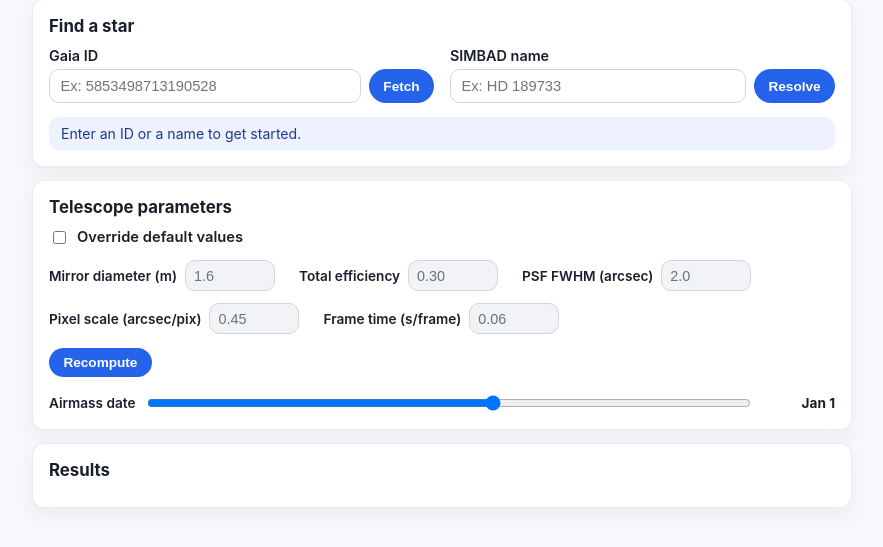
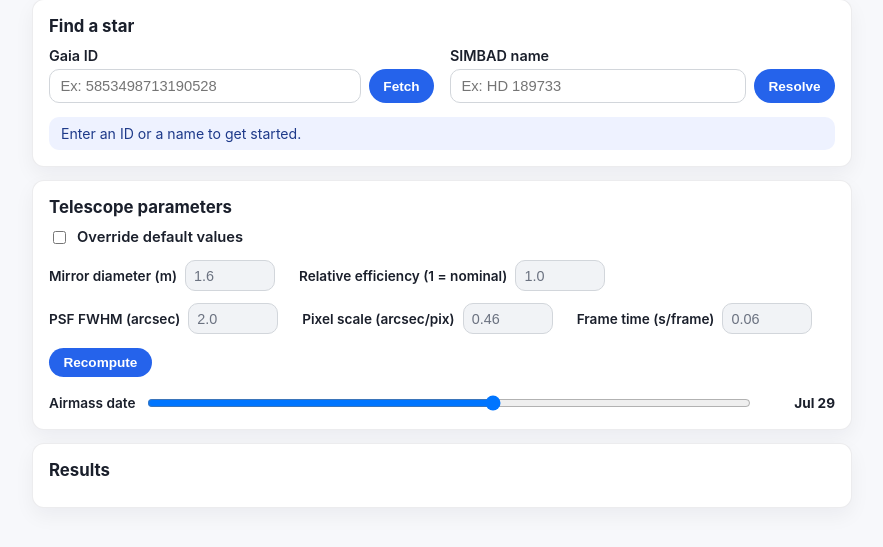
Before and after one commit to eartigau/pesto-etc, a Flask app: page / in a window 1280 px wide. Shown: the part 121-668 px from the top of the page, without its empty margins (198-1081 px from the left). Run offline with Flask 2, Linux system fonts and the light colour scheme.

Commit message:
Use PESTO's real calibrated throughput and add atmospheric extinction
Replaced the generic SDSS-filter-derived zero points with the actual
measured per-band throughput (e-/s at mag 20, airmass 1) and extinction
coefficients from the nominal PESTO ETC (F.-R. Lachapelle,
etc_pesto_nominal/ETC_v2_181128.ipynb), the authoritative reference for
this instrument. The old estimate diverged from the real system by up to
~4x in z and Halpha.

- g/r/i/z/Halpha now use PESTO_BANDS (n20, amCoef) instead of magToPhotons.
- Mirror diameter and "relative efficiency" (default 1.0, was 0.30) now
  scale that calibrated reference rather than an absolute flat-QE model.
- Pixel scale default 0.45 -> 0.46, Moffat beta 3.5 -> 3.0, matching the
  notebook.
- Atmospheric extinction (mag += am_coef * (airmass - 1)) is now applied,
  using the best (minimum) airmass reached during whichever night is
  selected on the airmass plot; the flux table now shows which airmass
  that extinction was computed for, and the date slider recomputes both
  the chart and the flux table together.
- Fixed the date-slider label briefly showing "Jan 1" on load instead of
  today's date (an init-order bug).

Co-Authored-By: Claude Sonnet 5 <noreply@anthropic.com>

```diff
--- a/index.html
+++ b/index.html
@@ -53,7 +53,7 @@
         </div>
         <div class="param-col">
           <label for="efficiency" data-i18n="efficiencyLabel"></label>
-          <input id="efficiency" type="number" min="0" max="1" step="0.01" value="0.30" disabled />
+          <input id="efficiency" type="number" min="0" max="2" step="0.01" value="1.0" disabled />
         </div>
         <div class="param-col">
           <label for="fwhm" data-i18n="fwhmLabel"></label>
@@ -61,7 +61,7 @@
         </div>
         <div class="param-col">
           <label for="pixscale" data-i18n="pixscaleLabel"></label>
-          <input id="pixscale" type="number" min="0.01" step="0.01" value="0.45" disabled />
+          <input id="pixscale" type="number" min="0.01" step="0.01" value="0.46" disabled />
         </div>
         <div class="param-col">
           <label for="frameTime" data-i18n="frameTimeLabel"></label>
@@ -81,6 +81,7 @@
     <section class="card" id="resultsCard">
       <h2 data-i18n="resultsTitle"></h2>
       <div id="starInfo" class="star-panel"></div>
+      <div id="fluxAirmassNote" class="info"></div>
       <table id="fluxTable" class="results-table hidden">
         <thead>
           <tr>
--- a/static/main.js
+++ b/static/main.js
@@ -24,7 +24,7 @@ const STRINGS = {
     telescopeTitle: "Paramètres du télescope",
     overrideLabel: "Modifier les valeurs par défaut",
     mirrorLabel: "Diamètre miroir (m)",
-    efficiencyLabel: "Efficacité totale",
+    efficiencyLabel: "Efficacité relative (1 = nominal)",
     fwhmLabel: "FWHM PSF (arcsec)",
     pixscaleLabel: "Pixel scale (arcsec/pix)",
     frameTimeLabel: "Temps de pose (s/frame)",
@@ -37,6 +37,7 @@ const STRINGS = {
     thFlux: "Flux (ph/s)",
     thPeak: "Pic PSF (ph/s/pix)",
     thElectrons: "e⁻/pix/frame",
+    fluxAirmassNote: (am) => `Extinction calculée pour une masse d'air de ${am} (meilleur moment de la nuit sélectionnée).`,
     statName: "Nom",
     statParallax: "Parallaxe",
     statDistance: "Distance",
@@ -71,7 +72,7 @@ const STRINGS = {
     telescopeTitle: "Telescope parameters",
     overrideLabel: "Override default values",
     mirrorLabel: "Mirror diameter (m)",
-    efficiencyLabel: "Total efficiency",
+    efficiencyLabel: "Relative efficiency (1 = nominal)",
     fwhmLabel: "PSF FWHM (arcsec)",
     pixscaleLabel: "Pixel scale (arcsec/pix)",
     frameTimeLabel: "Frame time (s/frame)",
@@ -84,6 +85,7 @@ const STRINGS = {
     thFlux: "Flux (ph/s)",
     thPeak: "PSF peak (ph/s/pix)",
     thElectrons: "e⁻/pix/frame",
+    fluxAirmassNote: (am) => `Extinction computed for an airmass of ${am} (best moment of the selected night).`,
     statName: "Name",
     statParallax: "Parallax",
     statDistance: "Distance",
@@ -207,24 +209,30 @@ function gaiaToGri(bp, rp, g) {
   };
 }
 
-// Zero points (photons/s/cm^2 at mag=0, expressed in magnitude units: zp = 2.5*log10(N0)).
-// g, r, i, z derived from real SDSS filter zero points and effective widths (SVO Filter
-// Profile Service, SLOAN/SDSS.{g,r,i,z}). Halpha assumes a 1 nm bandpass on the r-band
-// continuum (same Fnu as r, but integrated over 1 nm instead of the ~106 nm r bandwidth),
-// which is why it sits ~5 mag below the broadband zero points rather than above them.
-function magToPhotons(mag, band) {
-  const zp = {
-    g: 15.3527,
-    r: 14.7901,
-    i: 14.4060,
-    z: 14.1106,
-    Halpha: 9.6593,
-  };
-  const exp = -0.4 * (mag - zp[band]);
-  return Math.pow(10, exp);
+// Real calibrated PESTO throughput per band: n20 = e-/s at mag 20, airmass 1 (measured
+// on the as-built 1.6 m system), am_coef = extinction (mag per unit airmass). From the
+// nominal PESTO ETC (F.-R. Lachapelle, ETC_v2_181128.ipynb), which is the reference for
+// this instrument; supersedes an earlier generic SDSS-zero-point-based estimate that
+// diverged from the real system by up to ~4x in z and Halpha.
+const PESTO_BANDS = {
+  g: {n20: 78.0, amCoef: 0.4},
+  r: {n20: 67.9, amCoef: 0.15},
+  i: {n20: 43.9, amCoef: 0.1},
+  z: {n20: 11.8, amCoef: 0.1},
+  Halpha: {n20: 0.1, amCoef: 0.15},
+};
+const REF_MIRROR_M = 1.6; // aperture the n20 values above were calibrated at
+
+// Photon rate (e-/s) for a star of the given magnitude, extinguished for airmass, then
+// scaled by how the chosen mirror area / relative efficiency compares to the reference
+// PESTO system the n20 values were measured on.
+function bandPhotons(mag, band, airmass, areaRatio) {
+  const {n20, amCoef} = PESTO_BANDS[band];
+  const magObs = mag + amCoef * (airmass - 1);
+  return n20 * Math.pow(10, (20 - magObs) / 2.5) * areaRatio;
 }
 
-function moffatPeakFlux(totalPhotons, fwhm, beta = 3.5) {
+function moffatPeakFlux(totalPhotons, fwhm, beta = 3.0) {
   const fwhmRad = fwhm;
   const alpha = fwhmRad / (2 * Math.sqrt(Math.pow(2, 1 / beta) - 1));
   const peak = (beta - 1) / (Math.PI * alpha * alpha);
@@ -252,7 +260,7 @@ function formatSig(value, sig = 2) {
   return rounded.toLocaleString(undefined, {maximumFractionDigits: digitsAfterPoint});
 }
 
-function computeFluxes(data) {
+function computeFluxes(data, airmass) {
   const mirrorSize = parseFloat(document.getElementById('mirrorSize').value);
   const eff = parseFloat(document.getElementById('efficiency').value);
   const fwhm = parseFloat(document.getElementById('fwhm').value);
@@ -264,20 +272,24 @@ function computeFluxes(data) {
   const mags = gaiaToGri(bp, rp, g);
   const bands = ['g', 'r', 'i', 'z'];
   const rows = [];
-  const radiusCm = (mirrorSize / 2) * 100; // m -> cm
-  const telArea = Math.PI * Math.pow(radiusCm, 2); // cm^2, matches the photons/s/cm^2 zero points
-  const effArea = telArea * eff;
+  // n20 above is calibrated at REF_MIRROR_M with the as-built system's efficiency, so
+  // "efficiency" here is a relative multiplier on that baseline (default 1.0 = as-built),
+  // not an absolute throughput fraction.
+  const areaRatio = Math.pow(mirrorSize / REF_MIRROR_M, 2) * eff;
 
   bands.forEach((band) => {
-    const photons = magToPhotons(mags[band], band) * effArea;
+    const photons = bandPhotons(mags[band], band, airmass, areaRatio);
     const peak = moffatPeakFlux(photons, fwhm);
     const pixPeak = peak * Math.pow(pixscale, 2);
     const electronsPerFrame = pixPeak * frameTime;
     rows.push({band, mag: mags[band], photons, peak, pixPeak, electronsPerFrame});
   });
 
+  // Gaia carries no native Halpha photometry: the r-band continuum magnitude stands in
+  // for it (same simplifying assumption as before), now scaled by PESTO's real Halpha
+  // filter throughput (n20, amCoef) instead of an assumed 1 nm generic bandpass.
   const halpha = mags.r;
-  const halphaPhotons = magToPhotons(halpha, 'Halpha') * effArea;
+  const halphaPhotons = bandPhotons(halpha, 'Halpha', airmass, areaRatio);
   const halphaPeak = moffatPeakFlux(halphaPhotons, fwhm);
   const halphaPix = halphaPeak * Math.pow(pixscale, 2);
   const halphaElectronsPerFrame = halphaPix * frameTime;
@@ -321,9 +333,21 @@ function renderStarPanel(source, data, simbad) {
   `).join('');
 }
 
+// Extinction needs a single representative airmass, not a whole-night curve: use the
+// best (minimum) airmass reached during the selected night, since that's when PESTO
+// would actually observe the target. Falls back to the notebook's own default (1.5)
+// if the target never rises at all (the "never visible" warning already covers that).
+function referenceAirmass(series) {
+  if (!series) return 1.5;
+  const valid = series.points.map((p) => p.airmass).filter((a) => !Number.isNaN(a));
+  return valid.length ? Math.min(...valid) : 1.5;
+}
+
 function renderResults(source, data, simbad) {
   renderStarPanel(source, data, simbad);
-  const rows = computeFluxes(data);
+  const series = renderAirmassChart(parseFloat(data.ra), parseFloat(data.dec));
+  const airmassForFlux = referenceAirmass(series);
+  const rows = computeFluxes(data, airmassForFlux);
   fluxBody.innerHTML = rows.map((row) => `
     <tr>
       <td>${row.band}</td>
@@ -334,7 +358,7 @@ function renderResults(source, data, simbad) {
     </tr>
   `).join('');
   fluxTable.classList.remove('hidden');
-  renderAirmassChart(parseFloat(data.ra), parseFloat(data.dec));
+  document.getElementById('fluxAirmassNote').textContent = t('fluxAirmassNote', formatSig(airmassForFlux));
 }
 
 // ── Airmass tonight at the Observatoire du Mont-Mégantic (OMM) ─────────────
@@ -574,10 +598,12 @@ function updateDateLabel() {
     .toLocaleDateString(t('dateLocale'), {day: 'numeric', month: 'short', timeZone: 'UTC'});
 }
 
+// Returns the built series (used by renderResults to derive the flux-table's reference
+// airmass), or null if there's no valid target position to plot.
 function renderAirmassChart(raDeg, decDeg) {
   if (Number.isNaN(raDeg) || Number.isNaN(decDeg)) {
     airmassCard.classList.add('hidden');
-    return;
+    return null;
   }
   airmassCard.classList.remove('hidden');
   const refDate = dayOfYearToDate(parseInt(dateSlider.value, 10));
@@ -596,6 +622,7 @@ function renderAirmassChart(raDeg, decDeg) {
   } else {
     warningEl.classList.add('hidden');
   }
+  return series;
 }
 
 // ── SIMBAD + Gaia DR3, resolved directly in the browser (no backend) ──────
@@ -727,6 +754,12 @@ function fetchPhotometry(params) {
 }
 
 function init() {
+  // Set the slider's default (today) before applyLang() renders its label, otherwise
+  // the label briefly shows "Jan 1" (the HTML default) instead of today's date.
+  const year = new Date().getUTCFullYear();
+  dateSlider.max = daysInYear(year);
+  dateSlider.value = currentDayOfYear();
+
   applyLang();
 
   document.getElementById('btnFr').addEventListener('click', () => setLang('fr'));
@@ -765,12 +798,11 @@ function init() {
     });
   });
 
-  const year = new Date().getUTCFullYear();
-  dateSlider.max = daysInYear(year);
-  dateSlider.value = currentDayOfYear();
   dateSlider.addEventListener('input', () => {
     updateDateLabel();
-    if (lastGaiaData) renderAirmassChart(parseFloat(lastGaiaData.ra), parseFloat(lastGaiaData.dec));
+    // Full re-render, not just the chart: extinction (and so the flux table) depends
+    // on the airmass reached during whichever night is now selected.
+    if (lastGaiaData) renderResults(lastSource, lastGaiaData, lastSimbadInfo);
   });
 }
 
--- a/templates/index.html
+++ b/templates/index.html
@@ -53,7 +53,7 @@
         </div>
         <div class="param-col">
           <label for="efficiency" data-i18n="efficiencyLabel"></label>
-          <input id="efficiency" type="number" min="0" max="1" step="0.01" value="0.30" disabled />
+          <input id="efficiency" type="number" min="0" max="2" step="0.01" value="1.0" disabled />
         </div>
         <div class="param-col">
           <label for="fwhm" data-i18n="fwhmLabel"></label>
@@ -61,7 +61,7 @@
         </div>
         <div class="param-col">
           <label for="pixscale" data-i18n="pixscaleLabel"></label>
-          <input id="pixscale" type="number" min="0.01" step="0.01" value="0.45" disabled />
+          <input id="pixscale" type="number" min="0.01" step="0.01" value="0.46" disabled />
         </div>
         <div class="param-col">
           <label for="frameTime" data-i18n="frameTimeLabel"></label>
@@ -81,6 +81,7 @@
     <section class="card" id="resultsCard">
       <h2 data-i18n="resultsTitle"></h2>
       <div id="starInfo" class="star-panel"></div>
+      <div id="fluxAirmassNote" class="info"></div>
       <table id="fluxTable" class="results-table hidden">
         <thead>
           <tr>
```
Also changed, not shown: README.md, 1 other file.
